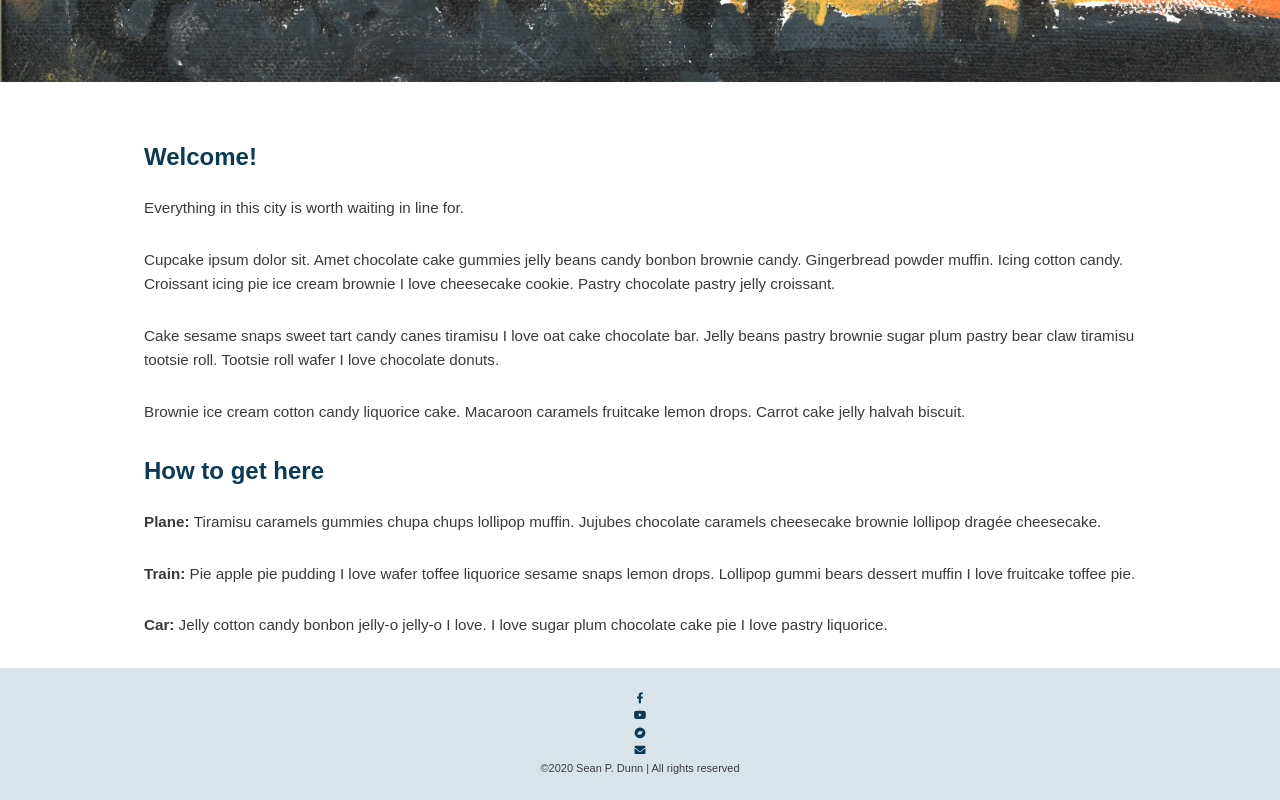
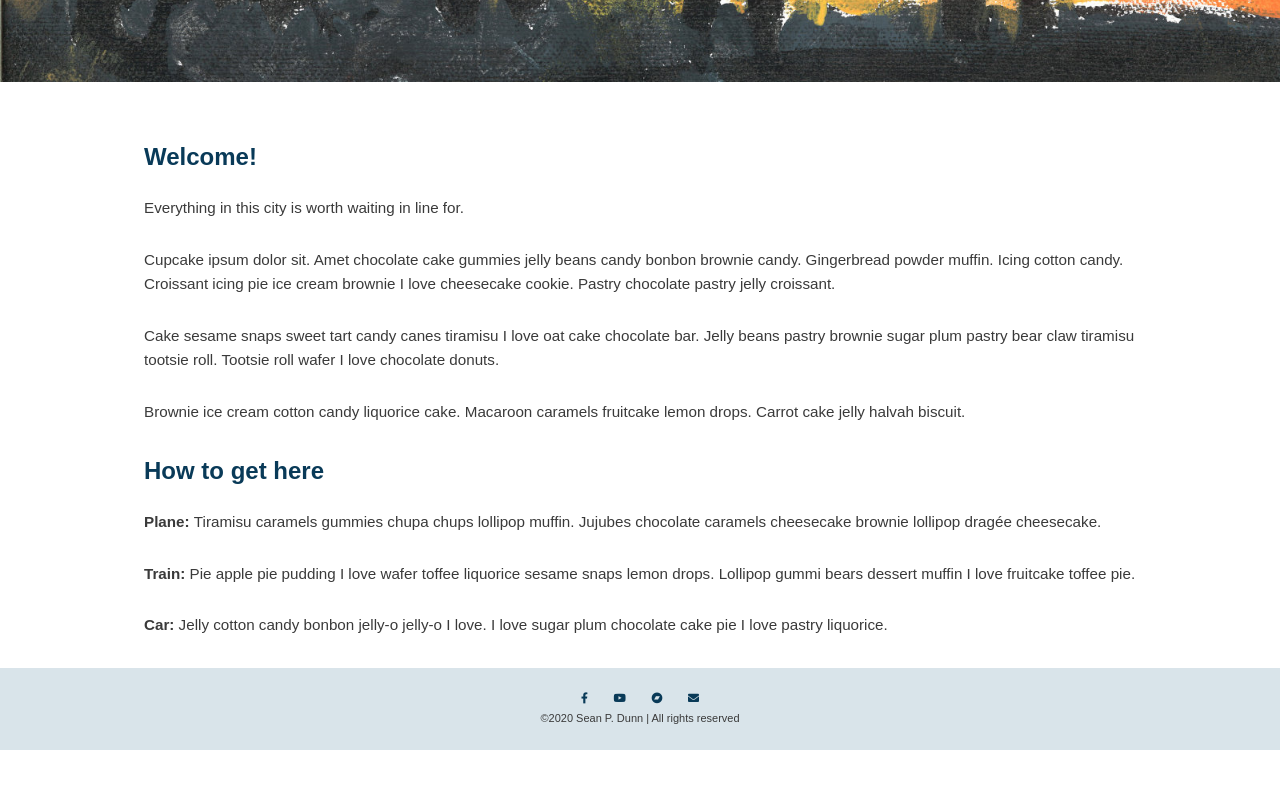
Before and after one commit to spdunn7/vs_website, a plain HTML site: page index.html in a window 1280 px wide. Shown: the part 642-1442 px from the top of the page. After the commit the page ends 1392 px from the top, so only its background shows below. Drawn offline with Linux system fonts and the light colour scheme.

Commit message:
Adds footer links

```diff
--- a/css/style.css
+++ b/css/style.css
@@ -102,6 +102,18 @@ img {
 	border-radius: 5px;
 }
 
+.footer-links {
+	display: flex;
+	flex-direction: row;
+	justify-content: center;
+	margin-bottom: 3px;
+}
+
+.footer-links li {
+  margin: 0 1%;
+}
+
+
 /* =================================
   Media Queries
 ==================================== */
```
